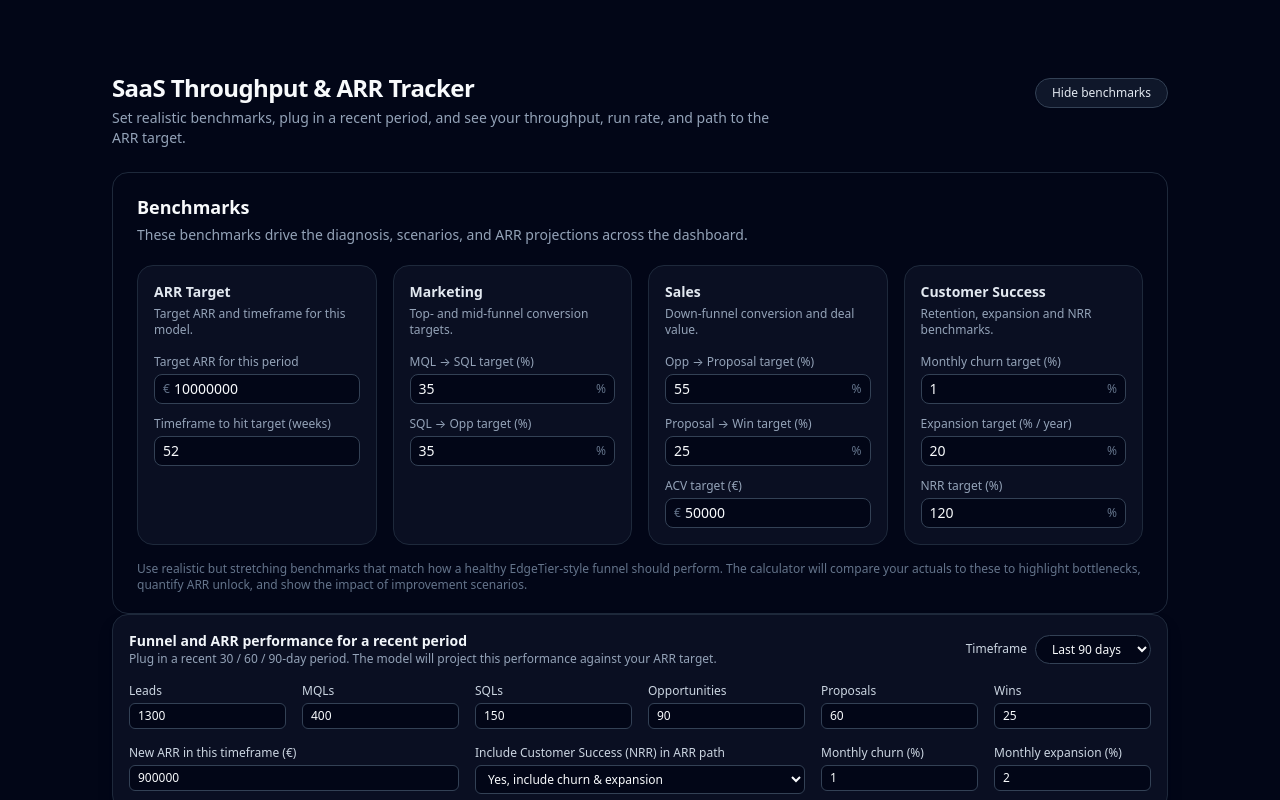
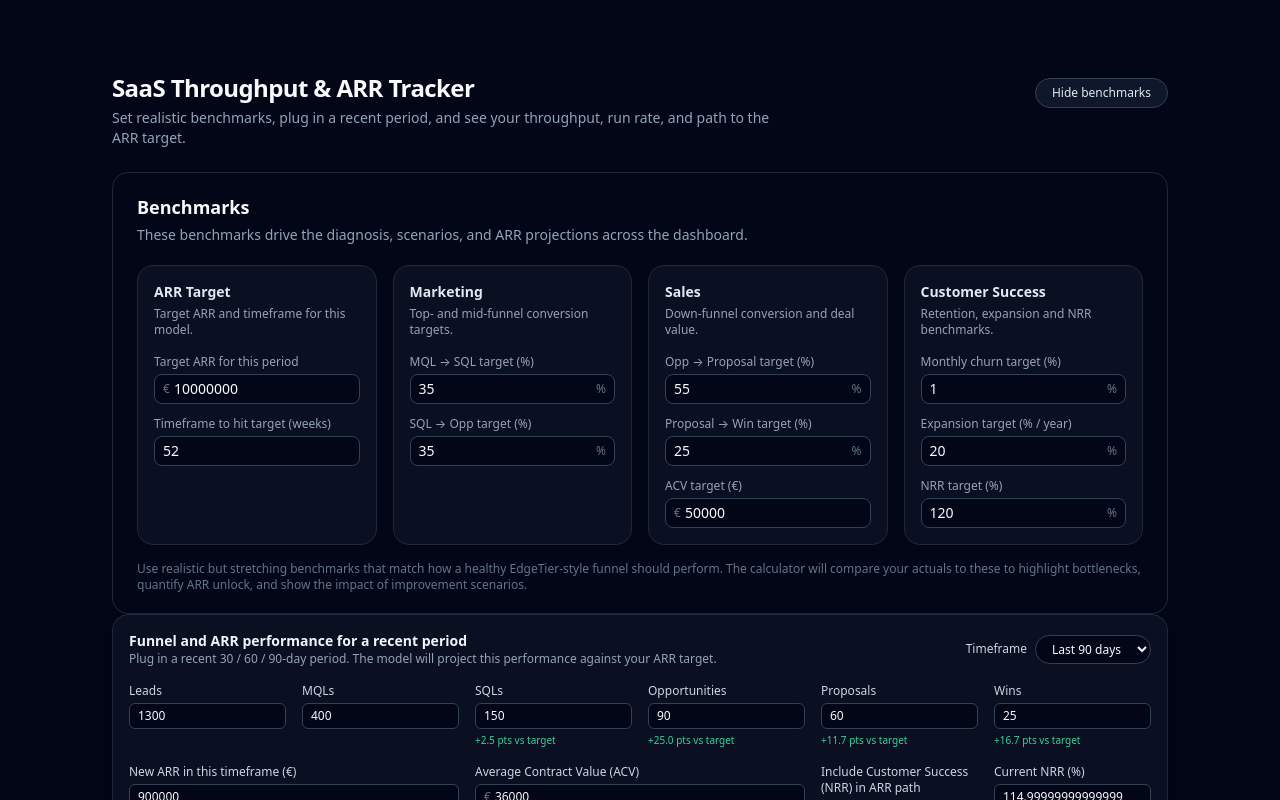
Before and after one commit to powerstephen/saas-throughput-tracker, a Next.js app: page / in a window 1280 px wide. Shown: the top 800 px of the page. Built offline with nearby package versions, Linux system fonts and the light colour scheme.

Commit message:
Update MainDashboard.tsx

```diff
--- a/components/MainDashboard.tsx
+++ b/components/MainDashboard.tsx
@@ -17,8 +17,7 @@ type Actuals = {
   wins: number;
   newArr: number;
   includeCustomerSuccess: boolean;
-  churnRate: number; // monthly
-  expansionRate: number; // monthly
+  nrr: number; // multiple, e.g. 1.2 = 120%
 };
 
 type ScenarioId = "weakest-stage" | "lift-acv" | "boost-leads" | null;
@@ -60,8 +59,7 @@ const MainDashboard: React.FC<MainDashboardProps> = ({ benchmarks }) => {
     wins: 25,
     newArr: 900_000,
     includeCustomerSuccess: true,
-    churnRate: 0.01,
-    expansionRate: 0.02,
+    nrr: 1.15, // 115% current NRR
   });
 
   const [activeScenario, setActiveScenario] = useState<ScenarioId>(null);
@@ -73,7 +71,7 @@ const MainDashboard: React.FC<MainDashboardProps> = ({ benchmarks }) => {
     [actuals.timeframe]
   );
 
-  // ✅ Use benchmarks.acv (your current Benchmarks type) as fallback ACV
+  // Base ACV = ARR / Wins, with fallback to benchmark ACV
   const baseAcv = useMemo(() => {
     if (actuals.wins > 0) {
       const acv = actuals.newArr / actuals.wins;
@@ -297,6 +295,22 @@ const MainDashboard: React.FC<MainDashboardProps> = ({ benchmarks }) => {
 
   const gapAbs = Math.abs(selectedMetrics.gapToTarget);
 
+  const renderDelta = (actual: number, target: number) => {
+    if (!Number.isFinite(actual) || !Number.isFinite(target)) return null;
+    const delta = (actual - target) * 100;
+    if (!Number.isFinite(delta)) return null;
+
+    const sign = delta >= 0 ? "+" : "";
+    const tone =
+      delta >= 0 ? "text-emerald-400" : "text-red-400";
+
+    return (
+      <p className={`mt-1 text-[10px] ${tone}`}>
+        {`${sign}${delta.toFixed(1)} pts vs target`}
+      </p>
+    );
+  };
+
   return (
     <div className="space-y-6">
       {/* Funnel + ARR inputs */}
@@ -312,7 +326,9 @@ const MainDashboard: React.FC<MainDashboardProps> = ({ benchmarks }) => {
             </p>
           </div>
           <div className="flex items-center gap-2">
-            <label className="text-xs text-slate-300">Timeframe</label>
+            <label className="text-xs text-slate-300">
+              Timeframe
+            </label>
             <select
               className="rounded-full border border-slate-700 bg-slate-950 px-3 py-1 text-xs"
               value={actuals.timeframe}
@@ -368,6 +384,11 @@ const MainDashboard: React.FC<MainDashboardProps> = ({ benchmarks }) => {
                 handleActualChange("sqls", e.target.value)
               }
             />
+            {/* MQL → SQL vs target */}
+            {renderDelta(
+              conversionRates.mqlToSql,
+              benchmarks.mqlToSql
+            )}
           </div>
 
           <div className="md:col-span-1">
@@ -382,6 +403,11 @@ const MainDashboard: React.FC<MainDashboardProps> = ({ benchmarks }) => {
                 handleActualChange("opps", e.target.value)
               }
             />
+            {/* SQL → Opp vs target */}
+            {renderDelta(
+              conversionRates.sqlToOpp,
+              benchmarks.sqlToOpp
+            )}
           </div>
 
           <div className="md:col-span-1">
@@ -396,6 +422,11 @@ const MainDashboard: React.FC<MainDashboardProps> = ({ benchmarks }) => {
                 handleActualChange("proposals", e.target.value)
               }
             />
+            {/* Opp → Proposal vs target */}
+            {renderDelta(
+              conversionRates.oppToProposal,
+              benchmarks.oppToProposal
+            )}
           </div>
 
           <div className="md:col-span-1">
@@ -410,8 +441,14 @@ const MainDashboard: React.FC<MainDashboardProps> = ({ benchmarks }) => {
                 handleActualChange("wins", e.target.value)
               }
             />
+            {/* Proposal → Win vs target */}
+            {renderDelta(
+              conversionRates.proposalToWin,
+              benchmarks.proposalToWin
+            )}
           </div>
 
+          {/* Bottom row: New ARR, ACV, CS toggle, NRR */}
           <div className="md:col-span-2">
             <label className="block text-xs text-slate-300">
               New ARR in this timeframe (€)
@@ -428,13 +465,31 @@ const MainDashboard: React.FC<MainDashboardProps> = ({ benchmarks }) => {
 
           <div className="md:col-span-2">
             <label className="block text-xs text-slate-300">
+              Average Contract Value (ACV)
+            </label>
+            <div className="mt-1 flex items-center gap-1 rounded-md border border-slate-700 bg-slate-950 px-2 py-1 text-xs">
+              <span className="text-slate-500">€</span>
+              <input
+                type="text"
+                className="w-full bg-transparent outline-none"
+                value={Number.isFinite(baseAcv) ? baseAcv.toFixed(0) : "0"}
+                readOnly
+              />
+            </div>
+          </div>
+
+          <div className="md:col-span-1">
+            <label className="block text-xs text-slate-300">
               Include Customer Success (NRR) in ARR path
             </label>
             <select
               className="mt-1 w-full rounded-md border border-slate-700 bg-slate-950 px-2 py-1 text-xs"
               value={actuals.includeCustomerSuccess ? "true" : "false"}
               onChange={(e) =>
-                handleActualChange("includeCustomerSuccess", e.target.value)
+                handleActualChange(
+                  "includeCustomerSuccess",
+                  e.target.value
+                )
               }
             >
               <option value="true">
@@ -448,34 +503,17 @@ const MainDashboard: React.FC<MainDashboardProps> = ({ benchmarks }) => {
 
           <div className="md:col-span-1">
             <label className="block text-xs text-slate-300">
-              Monthly churn (%)
+              Current NRR (%)
             </label>
             <input
               type="number"
               className="mt-1 w-full rounded-md border border-slate-700 bg-slate-950 px-2 py-1 text-xs"
-              value={actuals.churnRate * 100}
+              value={actuals.nrr * 100}
               onChange={(e) =>
-                handleActualChange(
-                  "churnRate",
-                  String((Number(e.target.value) || 0) / 100)
-                )
-              }
-            />
-          </div>
-
-          <div className="md:col-span-1">
-            <label className="block text-xs text-slate-300">
-              Monthly expansion (%)
-            </label>
-            <input
-              type="number"
-              className="mt-1 w-full rounded-md border border-slate-700 bg-slate-950 px-2 py-1 text-xs"
-              value={actuals.expansionRate * 100}
-              onChange={(e) =>
-                handleActualChange(
-                  "expansionRate",
-                  String((Number(e.target.value) || 0) / 100)
-                )
+                setActuals((prev) => ({
+                  ...prev,
+                  nrr: (Number(e.target.value) || 0) / 100,
+                }))
               }
             />
           </div>
```
